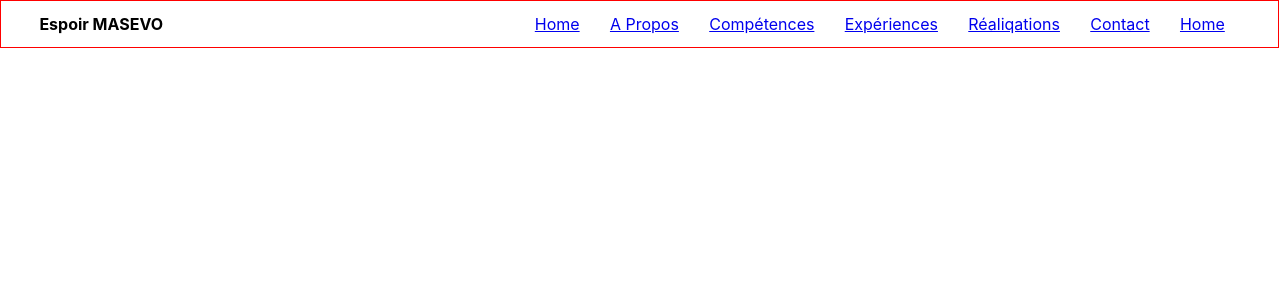
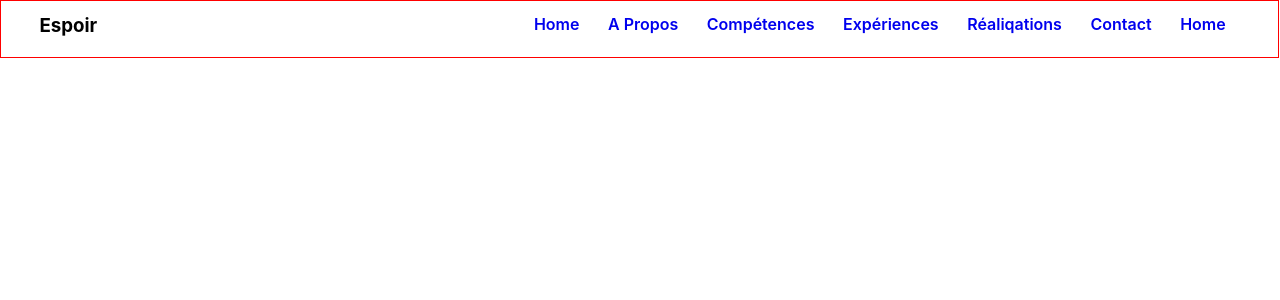
Before and after one commit to espoirmat/mon_porfolio2, a React (Create React App) app: page / in a window 1280 px wide. Shown: the top 300 px of the page. Built offline with nearby package versions, Linux system fonts and the light colour scheme.

Commit message:
finalisation du nav bar

```diff
--- a/src/component/Nav_Bar.js
+++ b/src/component/Nav_Bar.js
@@ -4,7 +4,7 @@ import '../style/Nav_Bar.css'
 function Nav_Bar() {
   return (
     <div className='nav_bar'>
-        <h4>Espoir MASEVO</h4>
+        <h3>Espoir </h3>
         <div className='links'>
             <a href='#'>Home</a>
             <a href='#'>A Propos</a>
--- a/src/style/Nav_Bar.css
+++ b/src/style/Nav_Bar.css
@@ -5,6 +5,7 @@
     justify-content: space-between;
     padding: 1% 3%;
     width: 93.8%;
+    height: 30px;
 }
 
 .links
@@ -13,3 +14,10 @@
     width: 60%;
     justify-content: space-around;
 }
+
+.links a
+{
+    text-decoration: none;
+    font-weight: 600;
+    font-size: 1rem;
+}
```
